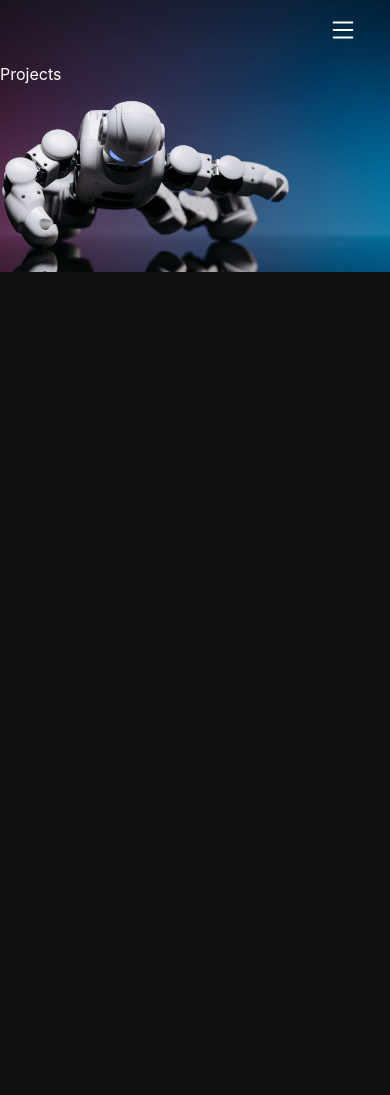
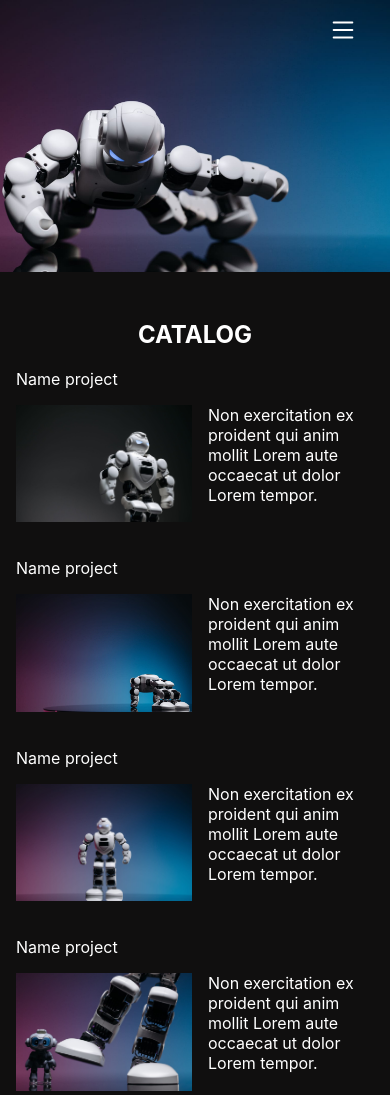
Before and after one commit to jesuanp/catalogo-jorge, a React (Create React App) app: page /projects in a window 390 px wide. Before the commit the page ends 844 px from the top, so only its background shows below. Built offline with nearby package versions, Linux system fonts and the light colour scheme.

Commit message:
Agregando una ruta para mostrar mas info de los proyectos

```diff
--- a/src/App.js
+++ b/src/App.js
@@ -2,6 +2,7 @@ import {Routes, Route} from 'react-router-dom';
 import Home from './components/home/Home';
 import NavBar from './components/navBar/NavBar';
 import Projects from './components/projects/Projects';
+import Project from './components/project/Project';
 
 function App() {
   return (
@@ -14,6 +15,8 @@ function App() {
 
         <Route path='/projects' element={<Projects />} />
 
+        <Route path='/Project' element={<Project />} />
+
       </Routes>
     </>
   );
--- a/src/components/home/catalog/Catalog.js
+++ b/src/components/home/catalog/Catalog.js
@@ -1,5 +1,6 @@
 import React from "react";
 import s from './catalog.module.css';
+import {NavLink} from 'react-router-dom';
 import image2 from '../../../images/image-robot-2.jpeg';
 import image3 from '../../../images/image-robot-3.jpeg';
 import image4 from '../../../images/image-robot-4.jpeg';
@@ -14,29 +15,45 @@ export default function Catalog() {
         <>
             <div className={s.container}>
                 <div className={s.carrousel}>
+                    <NavLink to='/projects'>
                         <div className={s.divImg}>
                             <img className={s.img} src={image2} alt='imagen del proyecto' />
                         </div>
+                    </NavLink>
+
+                    <NavLink to='/projects'>
                         <div className={s.divImg}>
                             <img className={s.img} src={image3} alt='imagen del proyecto' />
                         </div>
+                    </NavLink>
+
+                    <NavLink to='/projects'>
                         <div className={s.divImg}>
                             <img className={s.img} src={image4} alt='imagen del proyecto' />
                         </div>
+                    </NavLink>
                 </div>
             </div>
 
             <div className={s.container}>
                 <div className={s.carrousel}>
+                    <NavLink to='/projects'>
                         <div className={s.divImg}>
                             <img className={s.img} src={image5} alt='imagen del proyecto' />
                         </div>
+                    </NavLink>
+
+                    <NavLink to='/projects'>
                         <div className={s.divImg}>
                             <img className={s.img} src={image6} alt='imagen del proyecto' />
                         </div>
+                    </NavLink>
+
+                    <NavLink to='/projects'>
                         <div className={s.divImg}>
                             <img className={s.img} src={image7} alt='imagen del proyecto' />
                         </div>
+                    </NavLink>
                 </div>
             </div>
         </>
--- a/src/components/navBar/navBar.module.css
+++ b/src/components/navBar/navBar.module.css
@@ -47,6 +47,12 @@
     object-fit: cover;
 }
 
+.navLink {
+    text-decoration: none;
+    color: #fff;
+    width: 100%;
+}
+
 @keyframes showMenu {
     0% {
         height: 0;
--- /dev/null
+++ b/src/components/project/Project.js
@@ -0,0 +1,30 @@
+import React from "react";
+import s from './project.module.css';
+import image13 from '../../images/image-robot-13.jpeg';
+import image14 from '../../images/image-robot-14.jpeg';
+
+export default function Project() {
+
+    return (
+        <div className={s.container}>
+            <h1>Name Project</h1>
+
+            <div style={{width: '16rem', marginBottom: '2rem'}}>
+                <img className={s.img} src={image13} alt='imagen del proyecto' />
+
+                <p>Mollit excepteur aliqua anim ipsum do exercitation aliqua aute.</p>
+            </div>
+
+            <div className={s.descriptionProject}>
+                <img className={s.img} style={{width: '21rem'}} src={image14} alt='imagen del proyecto' />
+
+                <p>Esse ullamco ullamco duis cillum qui do esse velit occaecat est cillum tempor commodo. Dolore pariatur deserunt velit excepteur laborum id id culpa Lorem. Aliqua velit ad et anim sint laborum veniam. Cupidatat est pariatur ex excepteur commodo sit magna aliqua sunt. Et enim nostrud do laboris deserunt.</p>
+            </div>
+
+            <div className={s.divVideo}>
+                <svg xmlns="http://www.w3.org/2000/svg" width="40" height="40" fill="currentColor" className="bi bi-play" viewBox="0 0 16 16"><path d="M10.804 8 5 4.633v6.734L10.804 8zm.792-.696a.802.802 0 0 1 0 1.392l-6.363 3.692C4.713 12.69 4 12.345 4 11.692V4.308c0-.653.713-.998 1.233-.696l6.363 3.692z"/></svg>
+            </div>
+
+        </div>
+    )
+}
--- /dev/null
+++ b/src/components/project/project.module.css
@@ -0,0 +1,41 @@
+.container {
+    margin-top: 16rem;
+    margin-bottom: 5rem;
+    display: flex;
+    flex-direction: column;
+    align-items: center;
+}
+
+.img {
+    width: 16rem;
+}
+
+.descriptionProject {
+    margin: 0 1rem;
+    display: flex;
+    flex-direction: column;
+    align-items: center;
+    margin-bottom: 2rem;
+}
+
+.divVideo {
+    margin-top: 5rem;
+    height: 20rem;
+    width: 38rem;
+    border: 1px solid grey;
+    display: flex;
+    justify-content: center;
+    align-items: center;
+}
+
+@media (max-width: 720px){
+    .divVideo {
+        width: 80%;
+    }
+}
+
+@media (max-width: 530px){
+    .divVideo {
+        height: 10rem;
+    }
+}
--- a/src/components/projects/Projects.js
+++ b/src/components/projects/Projects.js
@@ -1,11 +1,67 @@
 import React from "react";
-
+import s from './projects.module.css';
+import image9 from '../../images/image-robot-9.jpeg';
+import image10 from '../../images/image-robot-10.jpeg';
+import image11 from '../../images/image-robot-11.jpeg';
+import image12 from '../../images/image-robot-12.jpeg';
+import { NavLink } from "react-router-dom";
 
 export default function Projects() {
 
     return (
-        <div>
-            Projects
+        <div className={s.container}>
+            <h2 style={{textAlign: 'center'}}>CATALOG</h2>
+
+            <div className={s.projects}>
+                <NavLink className={s.navLink} to='/project'>
+                    <div className={s.project}>
+                        <span className={s.nameProject}>Name project</span>
+                        <div style={{display: 'flex', flexDirection: 'row'}}>
+                            <div className={s.divImg}>
+                                <img className={s.img} src={image9} alt='image project' />
+                            </div>
+                            <p className={s.text}>Non exercitation ex proident qui anim mollit Lorem aute occaecat ut dolor Lorem tempor.</p>
+                        </div>
+                    </div>
+                </NavLink>
+
+                <NavLink className={s.navLink} to='/project'>
+                    <div className={s.project}>
+                        <span className={s.nameProject}>Name project</span>
+                        <div style={{display: 'flex', flexDirection: 'row'}}>
+                            <div className={s.divImg}>
+                                <img className={s.img} src={image10} alt='image project' />
+                            </div>
+                            <p className={s.text}>Non exercitation ex proident qui anim mollit Lorem aute occaecat ut dolor Lorem tempor.</p>
+                        </div>
+                    </div>
+                </NavLink>
+
+                <NavLink className={s.navLink} to='/project'>
+                    <div className={s.project}>
+                        <span className={s.nameProject}>Name project</span>
+                        <div style={{display: 'flex', flexDirection: 'row'}}>
+                            <div className={s.divImg}>
+                                <img className={s.img} src={image11} alt='image project' />
+                            </div>
+                            <p className={s.text}>Non exercitation ex proident qui anim mollit Lorem aute occaecat ut dolor Lorem tempor.</p>
+                        </div>
+                    </div>
+                </NavLink>
+
+                <NavLink className={s.navLink} to='/project'>
+                    <div className={s.project}>
+                        <span className={s.nameProject}>Name project</span>
+                        <div style={{display: 'flex', flexDirection: 'row'}}>
+                            <div className={s.divImg}>
+                                <img className={s.img} src={image12} alt='image project' />
+                            </div>
+                            <p className={s.text}>Non exercitation ex proident qui anim mollit Lorem aute occaecat ut dolor Lorem tempor.</p>
+                        </div>
+                    </div>
+                </NavLink>
+            </div>
+
         </div>
     )
 }
--- /dev/null
+++ b/src/components/projects/projects.module.css
@@ -0,0 +1,36 @@
+.container {
+    margin: 16rem 1rem 0 1rem;
+}
+
+.divImg {
+    min-width: 11rem;
+    min-height: 7rem;
+    overflow: hidden;
+    margin-right: 1rem;
+}
+
+.img {
+    width: 11rem;
+}
+
+.text {
+    margin: 0;
+}
+
+.projects {
+    display: flex;
+    flex-direction: column;
+    gap: 2rem;
+}
+
+.project {
+    display: flex;
+    flex-direction: column;
+    align-items: flex-start;
+    gap: 1rem;
+}
+
+.navLink {
+    text-decoration: none;
+    color: #fff;
+}
```
Also changed, not shown: src/components/navBar/NavBar.js (+5 -3 lines), src/components/projects/projects-module.css (deleted). Lines whose indentation alone changed are shown as unchanged.
